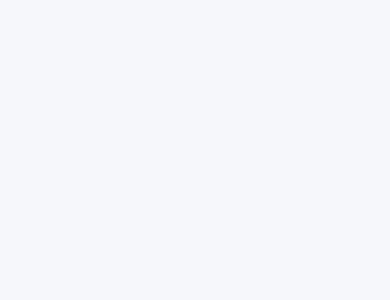
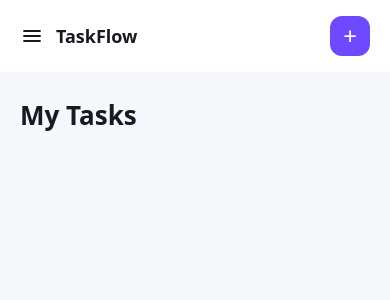
Before and after one commit to LagodaAnna/Task-flow, a React (Vite) app: page / in a window 390 px wide. Shown: the top 300 px of the page. Built offline with nearby package versions, Linux system fonts and the light colour scheme; a web font is replaced by a local one.

Commit message:
feat: add responsive header

```diff
--- a/src/App.tsx
+++ b/src/App.tsx
@@ -1,9 +1,13 @@
 import Sidebar from './components/Sidebar/Sidebar'
+import Header from './components/Header/Header'
 
 function App() {
   return (
-    <div className="flex min-h-screen gap-10 p-6">
+    <div className="flex min-h-screen flex-col gap-10 lg:flex-row lg:p-6">
       <Sidebar />
+      <div className="flex flex-1 flex-col gap-6">
+        <Header />
+      </div>
     </div>
   )
 }
--- /dev/null
+++ b/src/components/Header/Header.tsx
@@ -0,0 +1,59 @@
+import menuIcon from '../../assets/icons/menu.svg'
+
+function Header() {
+  return (
+    <header className="flex flex-col gap-6">
+      {/* Mobile app bar — flush, full width */}
+      <div className="flex h-[72px] items-center justify-between bg-surface px-5 sm:hidden">
+        <div className="flex items-center gap-3">
+          <button
+            type="button"
+            aria-label="Open menu"
+            className="flex size-6 items-center justify-center focus-visible:outline-none focus-visible:ring-2 focus-visible:ring-primary focus-visible:ring-offset-2"
+          >
+            <img src={menuIcon} alt="" className="size-6" />
+          </button>
+          <span className="text-lg font-bold text-text">TaskFlow</span>
+        </div>
+        <button
+          type="button"
+          aria-label="Add task"
+          className="flex size-10 items-center justify-center rounded-md bg-primary text-xl leading-none text-white hover:bg-primary-hover focus-visible:outline-none focus-visible:ring-2 focus-visible:ring-primary focus-visible:ring-offset-2"
+        >
+          <span aria-hidden="true">+</span>
+        </button>
+      </div>
+
+      {/* Tablet app bar */}
+      <div className="mx-5 hidden items-center justify-between rounded-[18px] border border-border bg-surface px-6 py-5 sm:mx-6 sm:flex lg:hidden">
+        <span className="text-xl font-bold text-text">TaskFlow</span>
+        <button
+          type="button"
+          className="text-sm font-semibold text-primary hover:text-primary-hover focus-visible:outline-none focus-visible:ring-2 focus-visible:ring-primary focus-visible:ring-offset-2"
+        >
+          <span aria-hidden="true">+ </span>Add task
+        </button>
+      </div>
+
+      {/* Title row */}
+      <div className="flex items-start justify-between gap-4 px-5 sm:px-6 lg:px-0">
+        <div>
+          <h1 className="text-[26px] font-bold text-text sm:text-[28px] lg:text-2xl">
+            My Tasks
+          </h1>
+          <p className="mt-1 hidden text-sm text-text-muted sm:block">
+            Manage your work and stay on track.
+          </p>
+        </div>
+        <button
+          type="button"
+          className="hidden h-11 shrink-0 cursor-pointer items-center gap-2 rounded-md bg-primary px-4 text-sm font-semibold text-white hover:bg-primary-hover focus-visible:outline-none focus-visible:ring-2 focus-visible:ring-primary focus-visible:ring-offset-2 lg:inline-flex"
+        >
+          <span aria-hidden="true">+</span> Add task
+        </button>
+      </div>
+    </header>
+  )
+}
+
+export default Header
```
Also changed, not shown: 1 other file (tests, documents, lock files or other folders).
